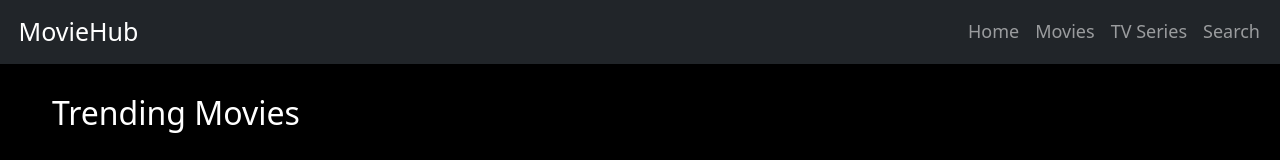
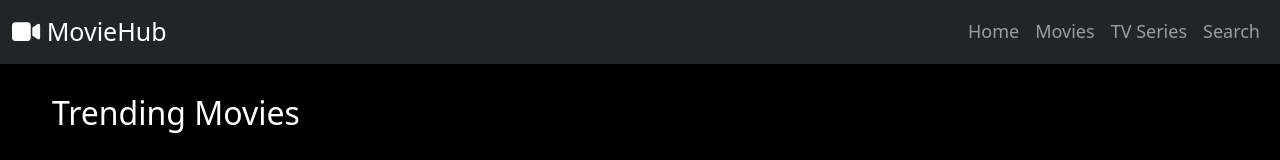
Before and after one commit to shyam-206/moviehub, a React (Create React App) app: page / in a window 1280 px wide. Shown: the top 160 px of the page. Built offline with nearby package versions, Linux system fonts and the light colour scheme; no server answers; the HTML template or start-up script is replaced by a standard one.

Commit message:
Update Header.js

```diff
--- a/src/components/Header.js
+++ b/src/components/Header.js
@@ -29,7 +29,7 @@ export default function Header() {
     <>
         <nav className="navbar navbar-expand-lg bg-dark" data-bs-theme="dark">
             <div className="container-fluid">
-                <span className='navbar-brand nav-head' >&nbsp;MovieHub</span>
+                <span className='navbar-brand nav-head' ><i className='fa fa-video'></i>&nbsp;MovieHub</span>
                 <button className="navbar-toggler" type="button" data-bs-toggle="collapse" data-bs-target="#navbarSupportedContent" aria-controls="navbarSupportedContent" aria-expanded="false" aria-label="Toggle navigation">
                 <span className="navbar-toggler-icon"></span>
                 </button>
```
